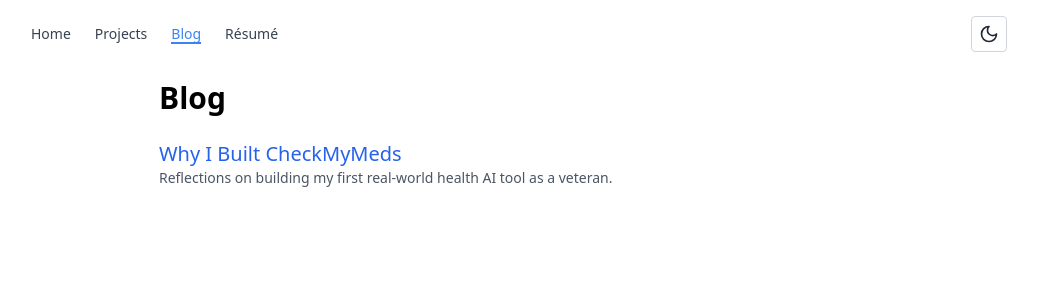
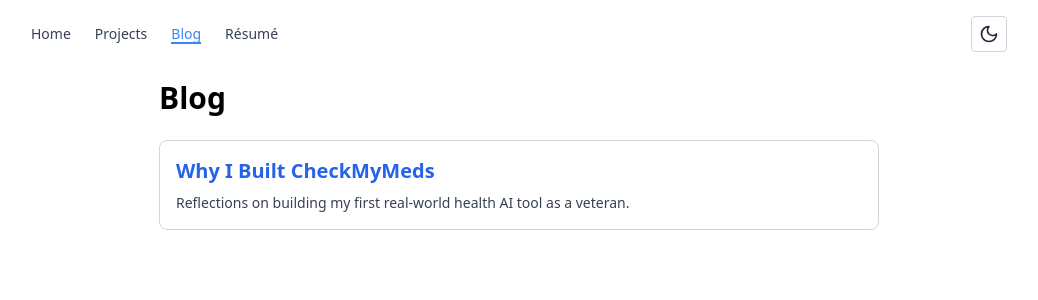
Before and after one commit to paulcyi/paulyi-tailwind-portfolio, a Next.js app: page /blog in a window 1280 px wide. Shown: the top 300 px of the page, without its empty margins (121-1159 px from the left). Built offline with nearby package versions, Linux system fonts and the light colour scheme.

Commit message:
Polish blog index with card layout and hover effects

```diff
--- a/app/blog/page.js
+++ b/app/blog/page.js
@@ -4,12 +4,12 @@ export default function BlogIndex() {
   return (
     <main className="max-w-3xl mx-auto px-6 pb-10">
       <h1 className="text-3xl font-bold mb-6">Blog</h1>
-      <ul className="space-y-4">
-        <li>
-          <Link href="/blog/why-i-built-checkmymeds" className="text-xl text-blue-600 hover:underline">
+      <ul className="space-y-6">
+        <li className="border border-gray-300 dark:border-gray-700 rounded-lg p-4 hover:shadow-lg hover:border-blue-400 dark:hover:border-blue-500 transition-all duration-200">
+          <Link href="/blog/why-i-built-checkmymeds" className="text-xl text-blue-600 hover:underline font-semibold">
             Why I Built CheckMyMeds
           </Link>
-          <p className="text-sm text-gray-600 dark:text-gray-400">
+          <p className="text-sm text-gray-700 dark:text-gray-300 mt-2">
             Reflections on building my first real-world health AI tool as a veteran.
           </p>
         </li>
```
